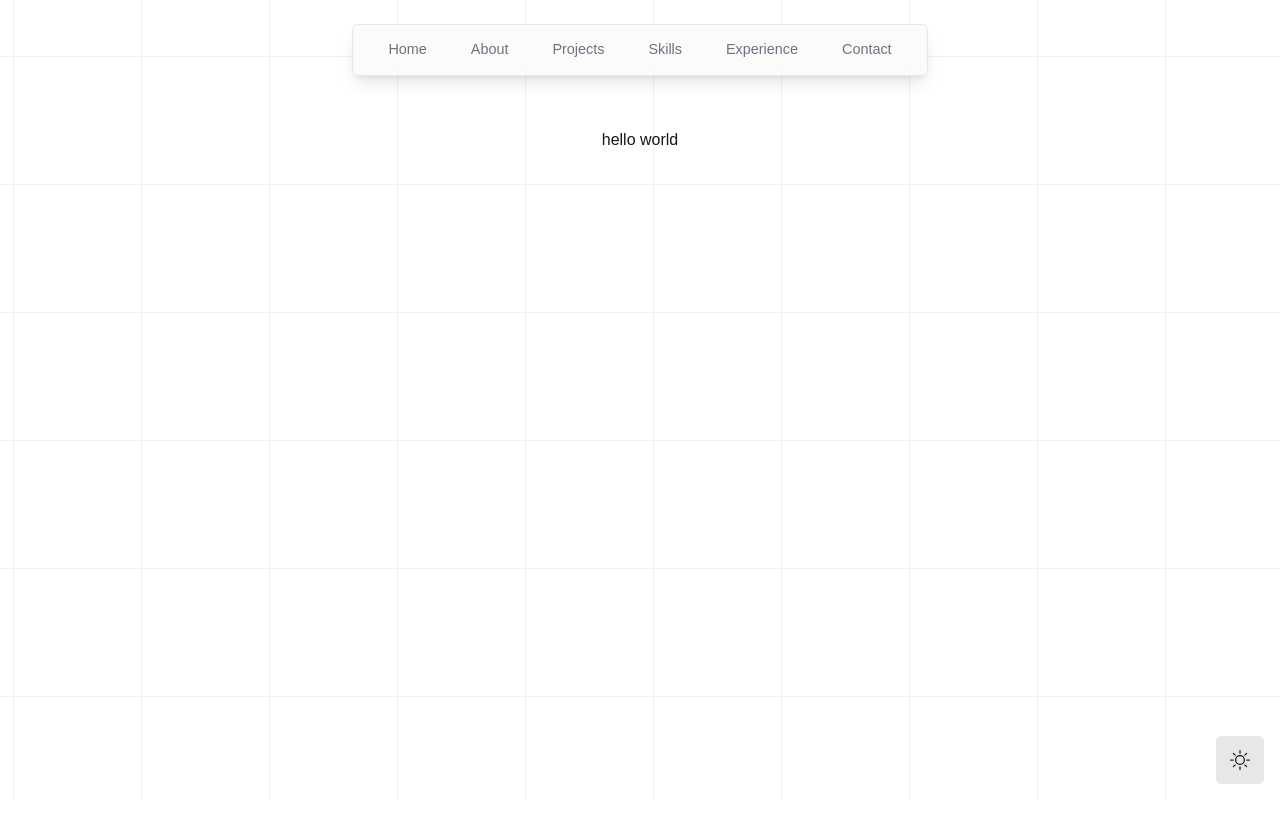
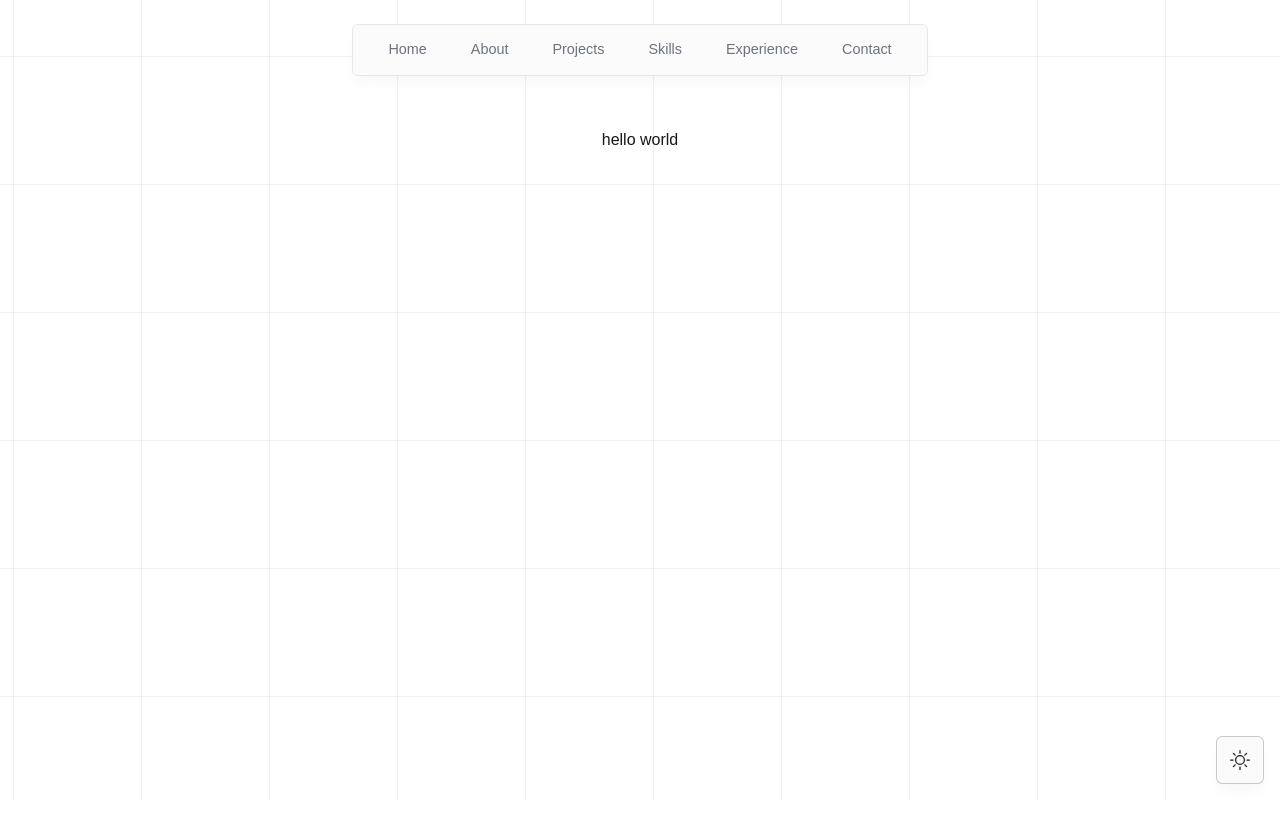
Before and after one commit to williamalowe/next-portfolio, a Next.js app: page / in a window 1280 px wide. Shown: the top 838 px of the page. Built offline with nearby package versions, Linux system fonts and the light colour scheme; a web font is replaced by a local one.

Commit message:
styles: adjust theme-switcher styles

```diff
--- a/src/components/header.tsx
+++ b/src/components/header.tsx
@@ -9,7 +9,7 @@ export default function Header() {
     <header>
       <motion.div
         className="fixed top-0 left-1/2 h-[4.5rem] w-full rounded-none border border-zinc border-opacity-40
-        bg-zinc-50 bg-opacity-80 shadow-lg shadow-zinc/[0.03] backdrop-blur-[0.5rem] sm:top-6 sm:h-[3.25rem]
+        bg-zinc-50 bg-opacity-80 shadow-lg shadow-black/[0.03] backdrop-blur-[0.5rem] sm:top-6 sm:h-[3.25rem]
         sm:w-[36rem] sm:rounded-md dark:bg-zinc-900 dark:border-black/40 dark:bg-opacity-75"
         initial={{ y: -100, x: "-50%", opacity: 0 }}
         animate={{ y: 0, x: "-50%", opacity: 1 }}
--- a/src/components/theme-switch.tsx
+++ b/src/components/theme-switch.tsx
@@ -7,7 +7,12 @@ export default function ThemeSwitch() {
   const { theme, toggleTheme } = useTheme();
 
   return (
-    <button onClick={toggleTheme} className="fixed bottom-4 right-4 w-8 h-8 bg-zinc-900/10 flex items-center justify-center rounded-md dark:bg-zinc-50/10 sm:w-12 sm:h-12 sm:text-xl">
+    <button
+      onClick={toggleTheme}
+      className="fixed bottom-4 right-4 w-8 h-8 bg-zinc-50 bg-opacity-80 shadow-lg shadow-black/[0.03]
+      border border-black/20 border-opacity-40 backdrop-blur-[0.5rem] flex items-center justify-center
+      rounded-md dark:bg-zinc-900 dark:border-black/40 dark:bg-opacity-75 sm:w-12 sm:h-12 sm:text-xl"
+    >
       {theme === "light" ? <BsSun /> : <BsMoon />}
     </button>
   );
```
